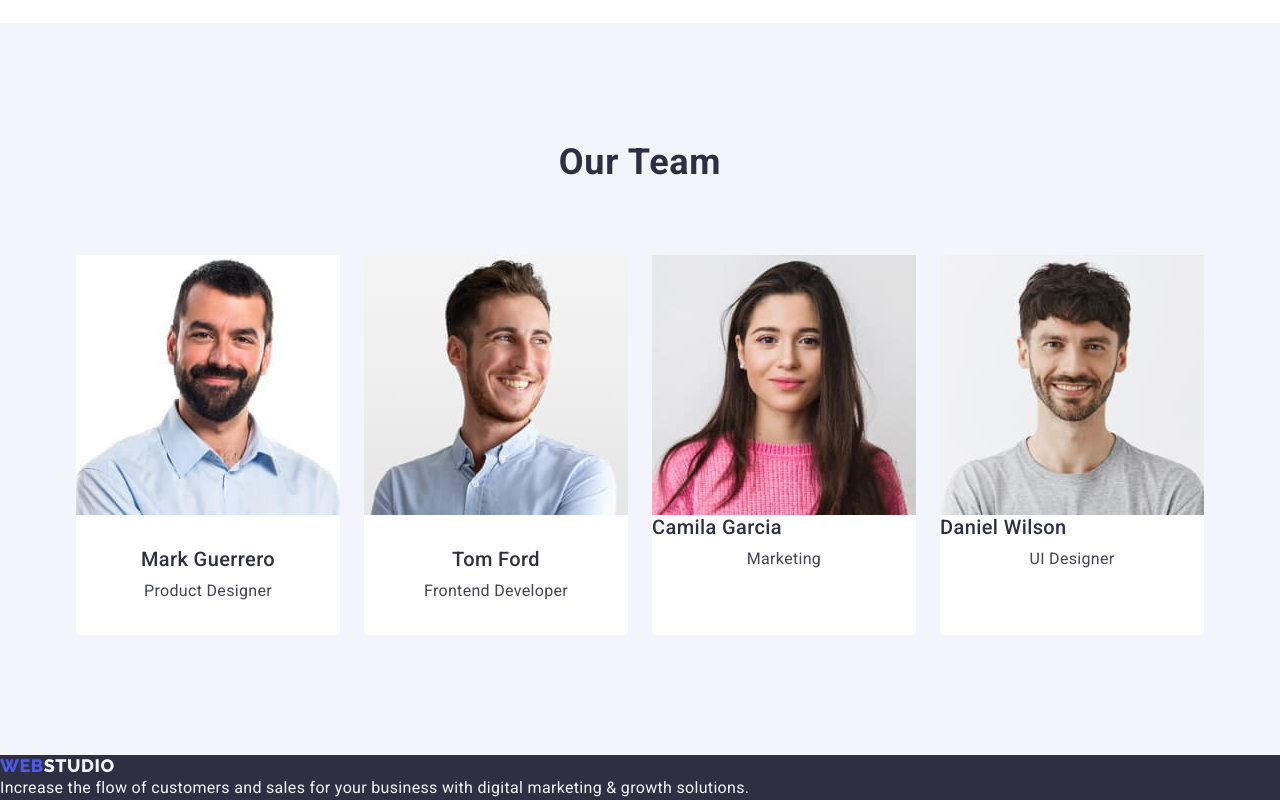
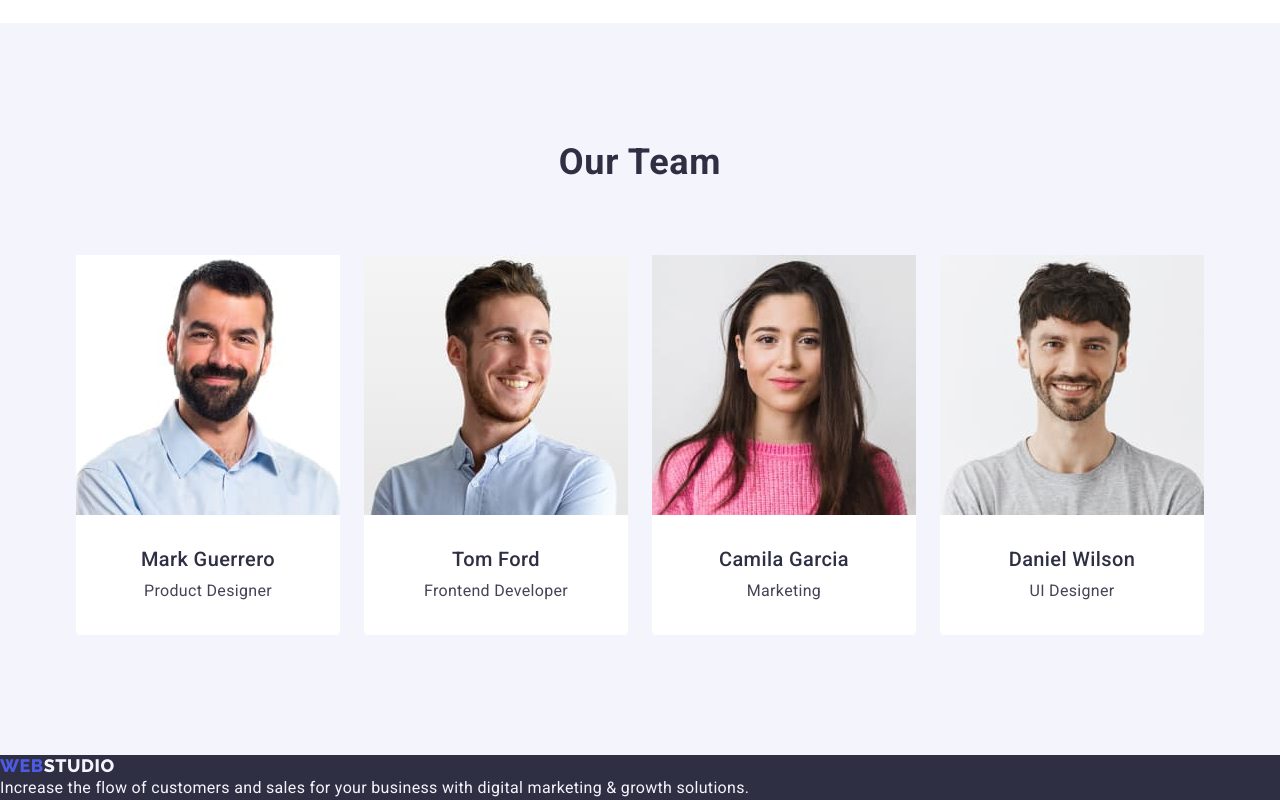
Before and after one commit to Louis-Severino-Romano/goit-markup-hw-03, a plain HTML site: page index.html in a window 1280 px wide. Shown: the part 1575-2375 px from the top of the page. Drawn offline with nearby package versions, Linux system fonts and the light colour scheme.

Commit message:
Update index.html

```diff
--- a/index.html
+++ b/index.html
@@ -105,13 +105,17 @@
                 </li>
                 <li class="section-d-list">
                     <img src="./images/img3.jpg" alt="Camila Garcia" width="264" class="display"/>
-                    <h3 class="section-list">Camila Garcia</h3>
+                    <div class="section-d-item">
+                    <h3 class="section-list section-d-header">Camila Garcia</h3>
                     <p class="section-par">Marketing</p>
+                </div>
                 </li>
                 <li class="section-d-list">
                     <img src="./images/img4.jpg" alt="Daniel Wilson" width="264" class="display"/>
-                    <h3 class="section-list">Daniel Wilson</h3>
+                    <div class="section-d-item">
+                    <h3 class="section-list section-d-header">Daniel Wilson</h3>
                     <p class="section-par">UI Designer</p>
+                </div>
                      </li>
             </ul>
         </div>
```
